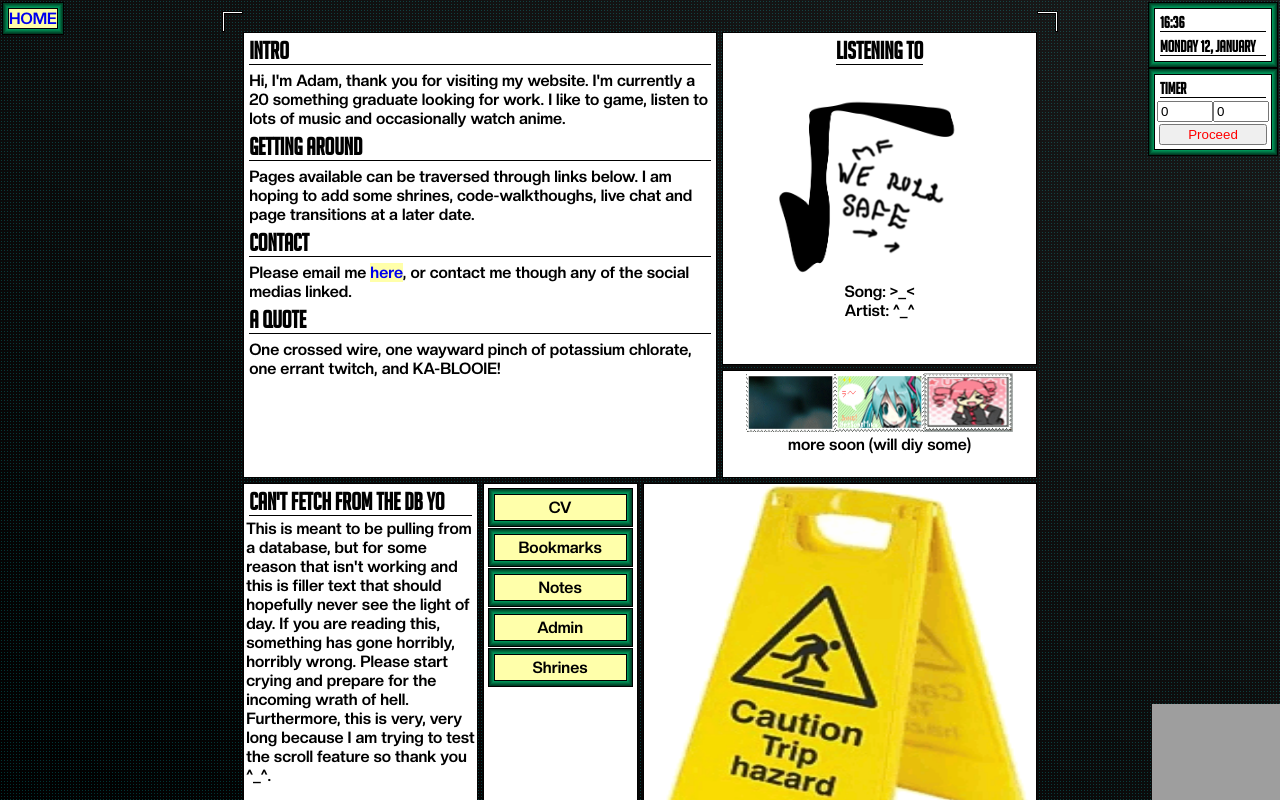
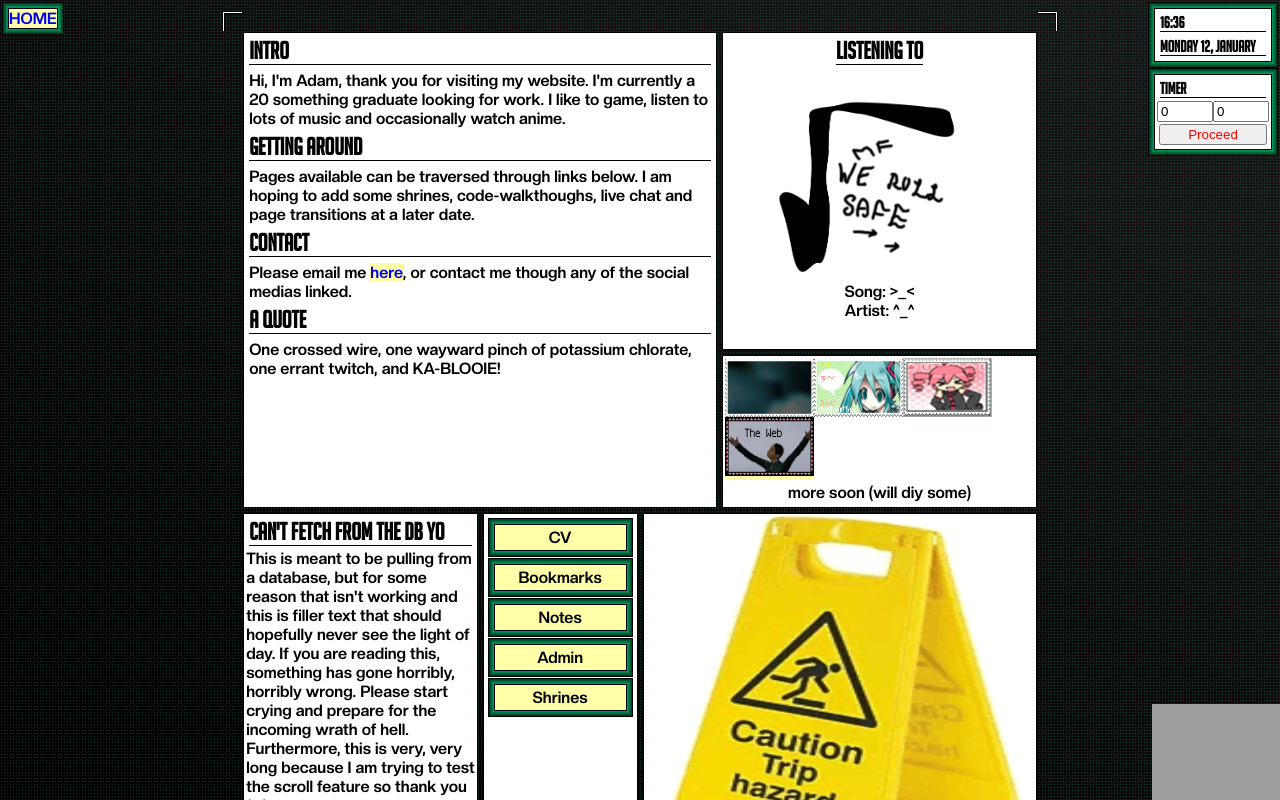
Before and after one commit to SteveThePug/web_server, a Vue app in the folder nginx/vue/: page / in a window 1280 px wide. Shown: the top 800 px of the page. Built offline with nearby package versions, Linux system fonts and the light colour scheme; no server answers; grey boxes are pictures that could not be loaded.

Commit message:
my stamp

```diff
--- a/nginx/vue/src/components/home/Stamps.vue
+++ b/nginx/vue/src/components/home/Stamps.vue
@@ -4,6 +4,9 @@
             <img src="/img/stamps/portal.gif" />
             <img src="/img/stamps/miku.gif" />
             <img src="/img/stamps/utau.gif" />
+            <a href="adam-french.co.uk">
+                <img src="/img/stamps/mine.jpeg" />
+            </a>
         </div>
         <div>
             <p>more soon (will diy some)</p>
```
Also changed, not shown: nginx/vue/public/img/stamps/mine.jpeg (added).
